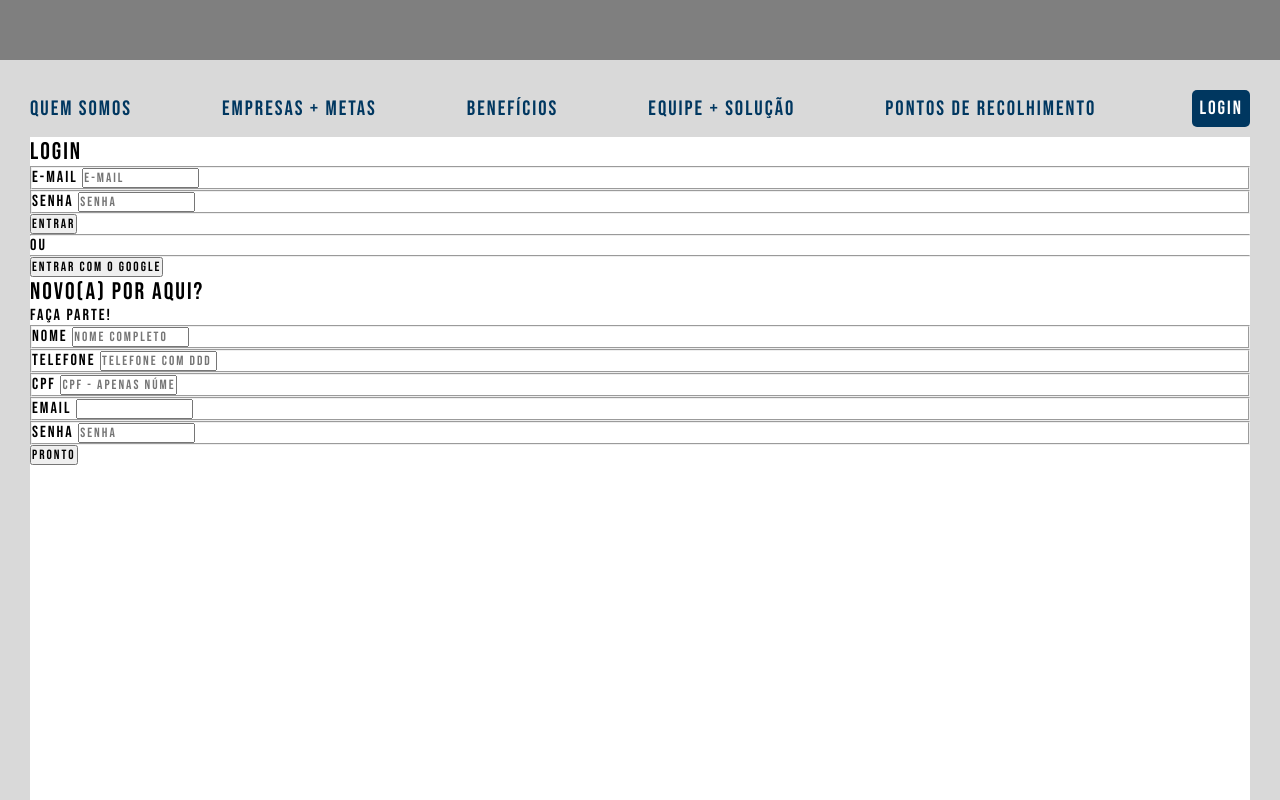
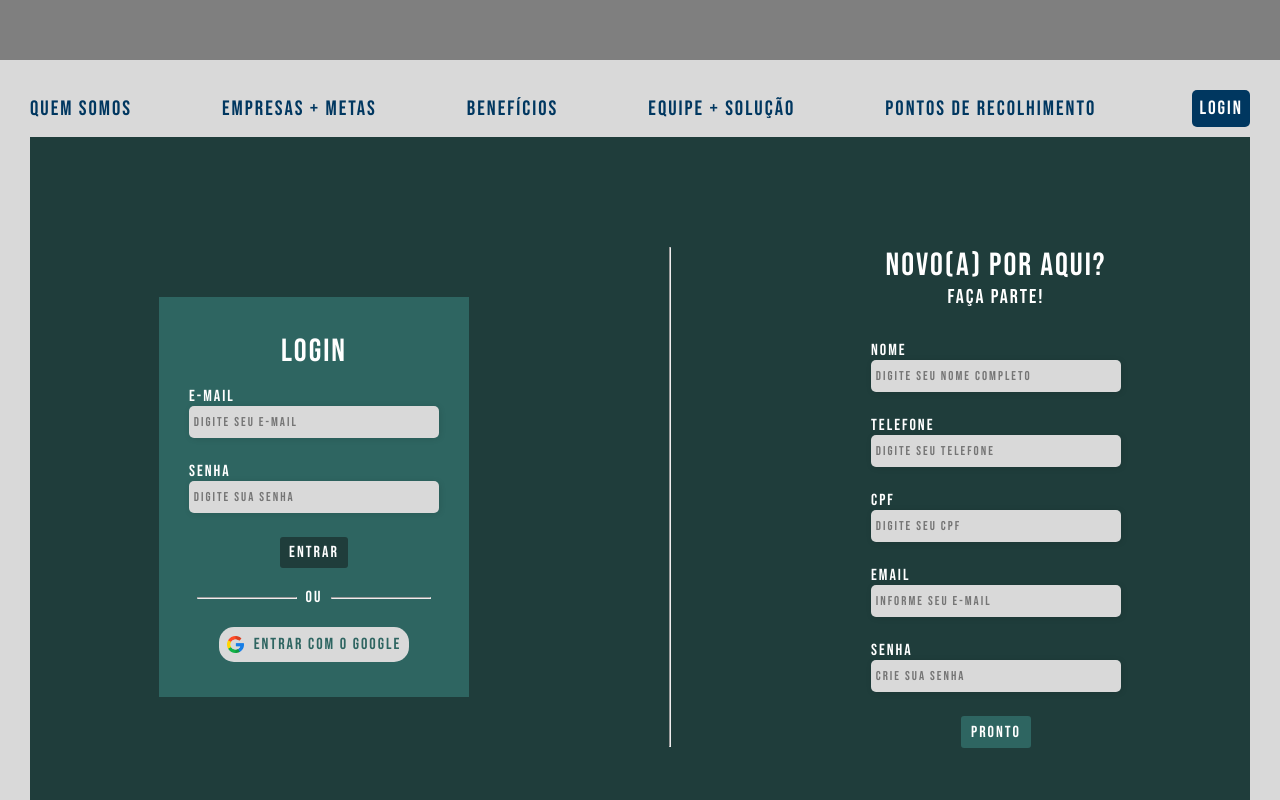
Before and after one commit to guiakiraa/gs1-front, a plain HTML site: page html/login/login.html in a window 1280 px wide. Shown: the part 740-1540 px from the top of the page. Drawn offline with Linux system fonts and the light colour scheme.

Commit message:
pronto para merge

```diff
--- a/html/login/css/style.css
+++ b/html/login/css/style.css
@@ -95,6 +95,146 @@ nav {
     display: none;
 }
 
+.container {
+    background-color: #1F3D3B;
+    display: flex;
+    flex-direction: row;
+    justify-content: center;
+    align-items: center;
+    gap: 200px;
+    height: 90vh;
+}
+
+.entrar {
+    background-color: #2E6561;
+    display: flex;
+    flex-direction: column;
+    align-items: center;
+    justify-content: center;
+    gap: 20px;
+    padding: 0 30px;
+    height: 400px;
+}
+
+.entrar h2 {
+    font-size: 2rem;
+    color: white;
+    text-align: center;
+    margin-bottom: 1rem;
+}
+
+fieldset {
+    display: flex;
+    flex-direction: column;
+    border: none;
+    margin-bottom: 1.5rem;
+}
+
+fieldset > label {
+    color: #fff;
+    font-size: 1rem;
+}
+
+fieldset > input {
+    font-size: 0.8rem;
+    padding: 0.5rem 0.3rem;
+    border: none;
+    border-radius: 5px;
+    box-shadow: 1px 1px 6px #0000001c;
+    width: 290px;
+    background-color: #D9D9D9;
+    width: 250px;
+}
+
+.divBotaoEntrar {
+    display: flex;
+    align-items: center;
+    justify-content: center;
+}
+
+#botao {
+    font-size: 1rem;
+    background-color: #1F3D3B;
+    border: none;
+    border-radius: 3px;
+    color: white;
+    padding: 0.4rem 0.6rem;
+}
+
+.separa {
+    width: 100%;
+    display: flex;
+    flex-direction: row;
+    justify-content: space-evenly;
+    align-items: center;
+}
+
+.separa span {
+    color: white;
+}
+
+.linha {
+    height: 1px;
+    width: 100px;
+    background-color: white;
+}
+
+#google {
+    width: 17px;
+}
+
+.entraGoogle {
+    display: flex;
+    flex-direction: row;
+    align-items: center;
+    gap: 10px;
+    background-color: #D9D9D9;
+    border: none;
+    border-radius: 15px;
+    padding: 0.5rem;
+}
+
+.entraGoogle p {
+    font-size: 1rem;
+    color: #2E6561;
+}
+
+.linhaVertical {
+    width: 0.1px;
+    height: 500px;
+    background-color: white;
+    margin: 50px 0px;
+}
+
+#cadastro {
+    display: flex;
+    flex-direction: column;
+    align-items: center;
+}
+
+.subtitulo {
+    color: white;
+    margin-bottom: 2rem;
+}
+
+.subtitulo h2 {
+    font-size: 2rem;
+}
+
+.subtitulo p {
+    font-size: 1.25rem;
+    text-align: center;
+}
+
+#botaoPronto {
+    font-size: 1rem;
+    background-color: #2E6561;
+    border: none;
+    border-radius: 3px;
+    color: white;
+    padding: 0.4rem 0.6rem;
+}
+
 footer {
     background-color: #d9d9d9;
     padding-bottom: 70px ;
--- a/html/login/login.html
+++ b/html/login/login.html
@@ -48,54 +48,58 @@
 
         <div class="container">
             <div class="entrar">
-                <form action="">
+                <form id="logar" action="">
                     <h2>Login</h2>
                     <fieldset>
                         <label for="emailId">E-mail</label>
-                        <input type="email" name="email" id="emailId" placeholder="E-mail" required>
+                        <input type="email" name="email" id="emailId" placeholder="Digite seu E-mail">
                     </fieldset>
                     <fieldset>
                         <label for="senhaId">Senha</label>
-                        <input type="password" name="senha" id="senhaId" placeholder="Senha" required>
+                        <input type="password" name="senha" id="senhaId" placeholder="Digite sua senha">
                     </fieldset>
-                    <input id="botao" type="submit" value="Entrar">
+                    <div class="divBotaoEntrar">
+                        <input id="botao" type="submit" value="Entrar">
+                    </div>
                 </form>
                 <div class="separa">
                     <hr class="linha">
                     <span>Ou</span>
                     <hr class="linha">
                 </div>
-                <button>
+                <button class="entraGoogle">
+                    <img id="google" src="../../img/iconGoogle.png" alt="">
                     <p>Entrar com o Google</p>
                 </button>
             </div>
+            <hr class="linhaVertical">
             <div class="cadastrar">
-                <form action="">
+                <form id="cadastro" action="">
                     <div class="subtitulo">
                         <h2>Novo(a) por aqui?</h2>
                         <p>Faça Parte!</p>
                     </div>
-                    <fieldset>
+                    <fieldset class="info">
                         <label for="nomeId">Nome</label>
-                        <input type="text" name="nome" id="nomeId" placeholder="Nome completo">
+                        <input type="text" name="nome" id="nomeId" placeholder="Digite seu nome completo">
                     </fieldset>
-                    <fieldset>
+                    <fieldset class="info">
                         <label for="telefoneId">Telefone</label>
-                        <input type="tel" name="telefone" id="telefoneId" placeholder="Telefone com DDD">
+                        <input type="tel" name="telefone" id="telefoneId" placeholder="Digite seu telefone">
                     </fieldset>
-                    <fieldset>
+                    <fieldset class="info">
                         <label for="cpfId">CPF</label>
-                        <input type="text" name="cpf" id="cpfId" placeholder="CPF - Apenas Números">
+                        <input type="text" name="cpf" id="cpfId" placeholder="Digite seu CPF">
                     </fieldset>
-                    <fieldset>
+                    <fieldset class="info">
                         <label for="emailId">Email</label>
-                        <input type="email" name="email" id="emailId">
+                        <input type="email" name="email" id="emailId" placeholder="Informe seu E-mail">
                     </fieldset>
-                    <fieldset>
+                    <fieldset class="info">
                         <label for="senhaId">Senha</label>
-                        <input type="text" name="senha" id="senhaId" placeholder="Senha">
+                        <input type="text" name="senha" id="senhaId" placeholder="Crie sua senha">
                     </fieldset>
-                    <input type="submit" value="Pronto">
+                    <input id="botaoPronto" type="submit" value="Pronto">
                 </form>
             </div>
         </div>
```
Also changed, not shown: html/pontosDeRecolhimento/css/style.css (+6 -4 lines), html/pontosDeRecolhimento/pontosDeRecolhimento.html (+2 -1 lines).
